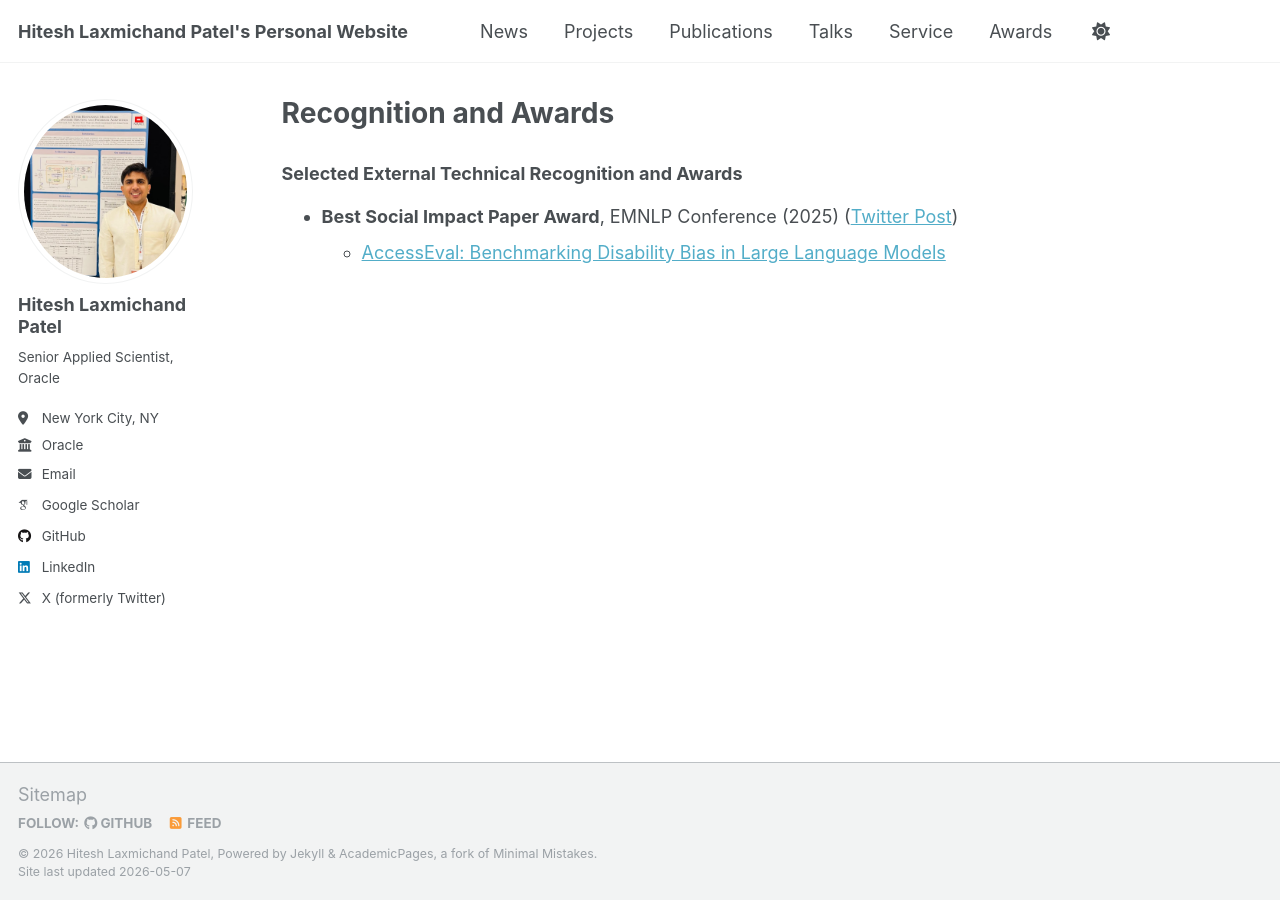
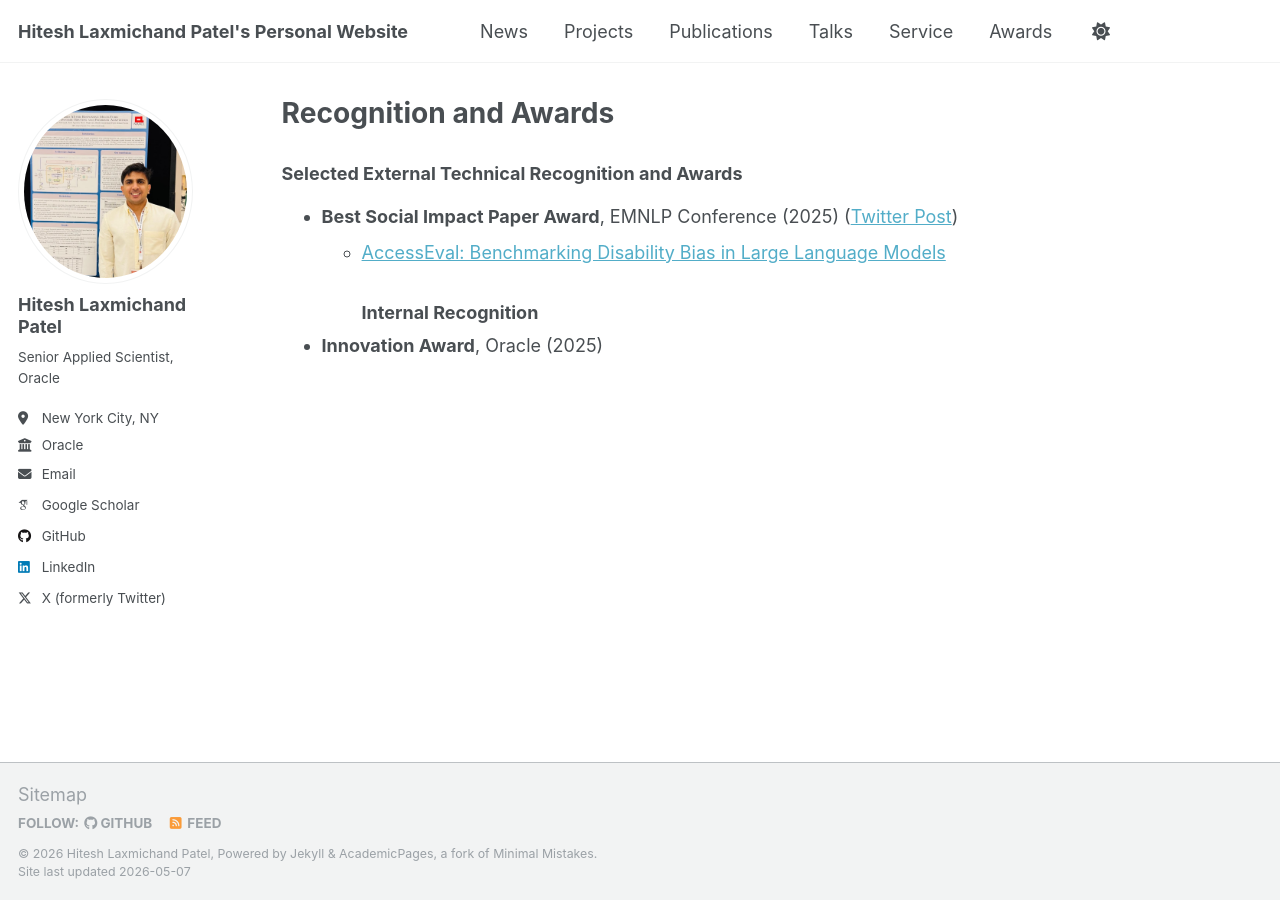
Before and after one commit to HITESHLPATEL/hiteshlpatel.github.io, a Jekyll site: the page built from _pages/awards.md, in a window 1280 px wide. Built offline with Jekyll 4.4.1, drawn with Linux system fonts in a browser that asks for light colours; some web fonts are replaced.

Commit message:
Update awards.md

```diff
--- a/_pages/awards.md
+++ b/_pages/awards.md
@@ -4,10 +4,10 @@ title: "Recognition and Awards"
 permalink: /awards/
 author_profile: true
 ---
-
 {% include base_path %}
 
 ### Selected External Technical Recognition and Awards
-
 - **Best Social Impact Paper Award**, EMNLP Conference (2025) ([Twitter Post](https://x.com/emnlpmeeting/status/1986923462619734140?s=12))
   - [AccessEval: Benchmarking Disability Bias in Large Language Models](https://aclanthology.org/2025.emnlp-main.1653/)
+### Internal Recognition
+- **Innovation Award**, Oracle (2025)
```
